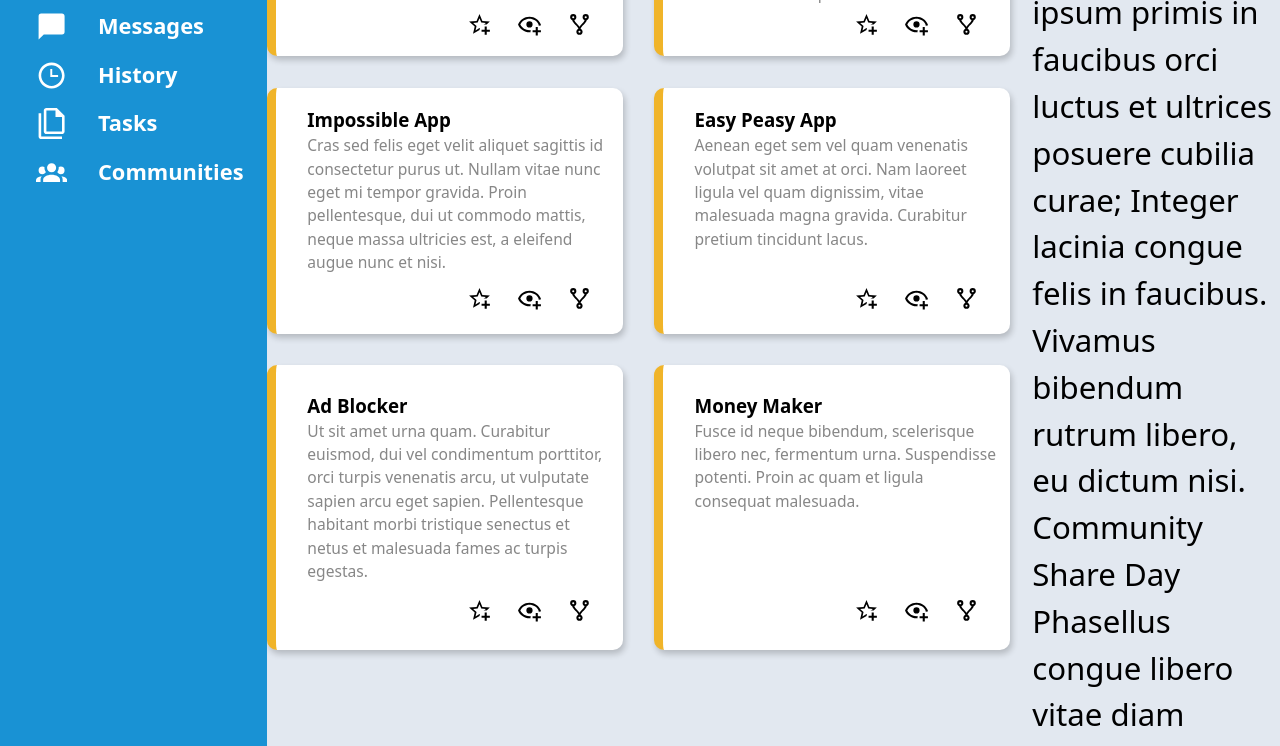
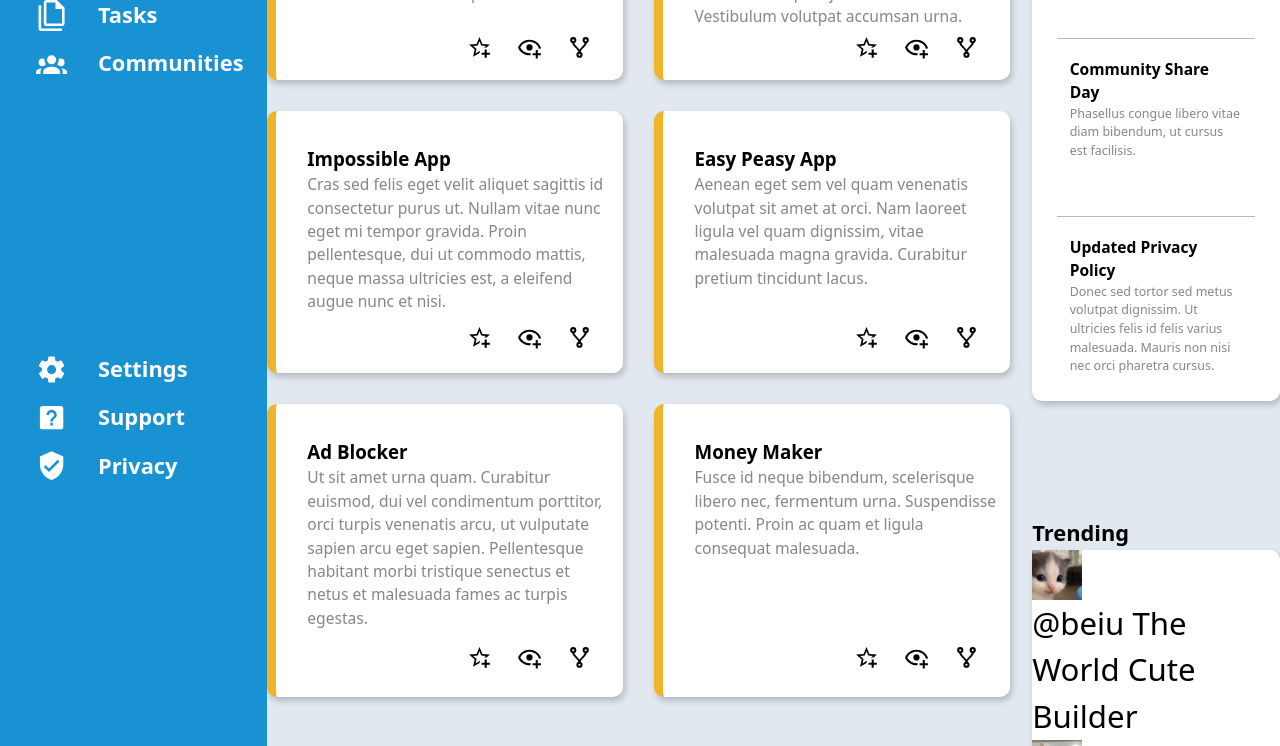
Before and after one commit to CunOwO/odin-dashboard, a plain HTML site: page index.html in a window 1280 px wide. Shown: the part 391-1137 px from the top of the page. Drawn offline with Linux system fonts and the light colour scheme.

Commit message:
feat: update styles for `.announcements`
- Add `.card` to `.announcement-contents` and `.trending-users` for more reuseable styling.

```diff
--- a/index.html
+++ b/index.html
@@ -316,21 +316,20 @@
         <div class="info-panel">
           <div class="announcements">
             <p>Announcements</p>
-            <div class="announcement-contents">
+            <div class="announcement-contents card">
               <div class="announcement-row">
                 <p class="title">Site Maintenance</p>
                 <p>
                   Vestibulum ante ipsum primis in faucibus orci luctus et
                   ultrices posuere cubilia curae; Integer lacinia congue felis
-                  in faucibus. Vivamus bibendum rutrum libero, eu dictum nisi.
+                  in faucibus.
                 </p>
               </div>
               <div class="announcement-row">
                 <p class="title">Community Share Day</p>
                 <p>
                   Phasellus congue libero vitae diam bibendum, ut cursus est
-                  facilisis. Suspendisse ac arcu nec magna placerat vestibulum
-                  sed a ipsum. Duis tincidunt sapien non risus feugiat gravida.
+                  facilisis.
                 </p>
               </div>
               <div class="announcement-row">
@@ -345,7 +344,7 @@
           </div>
           <div class="trending">
             <p>Trending</p>
-            <div class="trending-users">
+            <div class="trending-users card">
               <div class="trending-user-1">
                 <img
                   src="./images/trending_user1.jpg"
--- a/styles.css
+++ b/styles.css
@@ -214,17 +214,15 @@ body {
   gap: 1rem;
 
   & .card {
-    background-color: white;
-    border-radius: 10px;
-    padding: 0rem 0.4rem 0.4rem 1rem;
+    padding: 1rem 0.4rem 0.4rem 1rem;
     display: grid;
-    grid-template-rows: 1fr 3fr 1fr;
+    grid-template-rows: 1rem 3fr 1fr;
     border-left: 0.3rem solid rgb(240 180 41);
-    box-shadow: 2px 4px 6px 0px rgb(0 0 0 / 20%);
 
     & p:first-child {
       font-size: 0.6rem;
       font-weight: bold;
+      height: fit-content;
       align-self: end;
     }
 
@@ -254,3 +252,39 @@ body {
   font-size: 0.7rem;
   font-weight: bold;
 }
+
+.card {
+  background-color: white;
+  border-radius: 10px;
+  box-shadow: 2px 4px 6px 0px rgb(0 0 0 / 20%);
+}
+
+.info-panel {
+  display: grid;
+  grid-template-rows: 1fr 1fr;
+}
+
+.announcement-contents {
+  display: grid;
+  grid-template-rows: 1fr 1fr 1fr;
+  padding: 0.4rem 0.8rem 0.2rem 0.8rem;
+
+  & .announcement-row {
+    border-bottom: 1px solid rgb(185 185 185);
+    padding: 0.6rem 0.4rem 0.6rem 0.4rem;
+  }
+
+  & .announcement-row:last-child {
+    border-bottom: none;
+  }
+
+  & p:first-child {
+    font-weight: bold;
+    font-size: 0.5rem;
+  }
+
+  & p + p {
+    font-size: 0.4rem;
+    color: rgb(135 135 135);
+  }
+}
```
